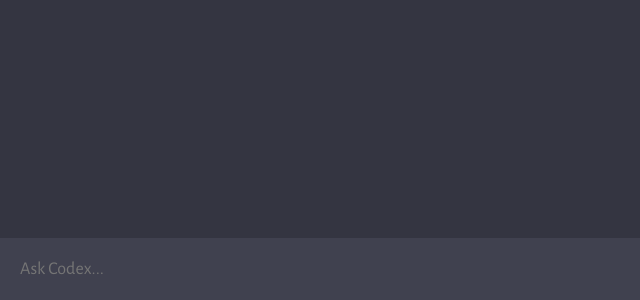
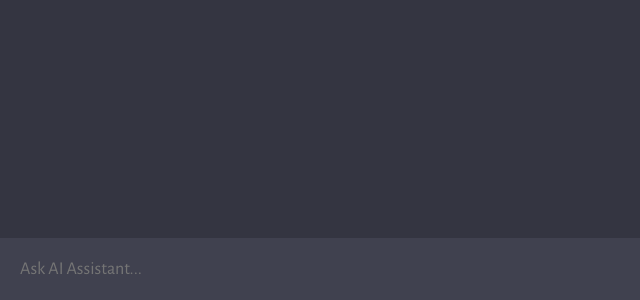
Before and after one commit to KyeongsooLee/English-correction-app, a website built with Vite: page client/index.html in a window 1280 px wide. Shown: the part 500-800 px from the top of the page, 0-640 px from the left. Built offline with nearby package versions, Linux system fonts and the light colour scheme.

Commit message:
revised html

```diff
--- a/client/index.html
+++ b/client/index.html
@@ -4,7 +4,7 @@
     <meta charset="UTF-8" />
     <link rel="icon" type="image/svg+xml" href="favicon.ico" />
     <meta name="viewport" content="width=device-width, initial-scale=1.0" />
-    <title>Codex - Your Coding AI</title>
+    <title>AI Assistant</title>
     <link rel="stylesheet" href="/style.css">
   </head>
   <body>
@@ -12,7 +12,7 @@
       <div id="chat_container"></div>
 
       <form>
-        <textarea name="prompt" rows="1" cols="1" placeholder="Ask Codex..."></textarea>
+        <textarea name="prompt" rows="1" cols="1" placeholder="Ask AI Assistant..."></textarea>
         <button type="submit"><img src="assets/send.svg" /></button>
       </form>
     </div>
```
